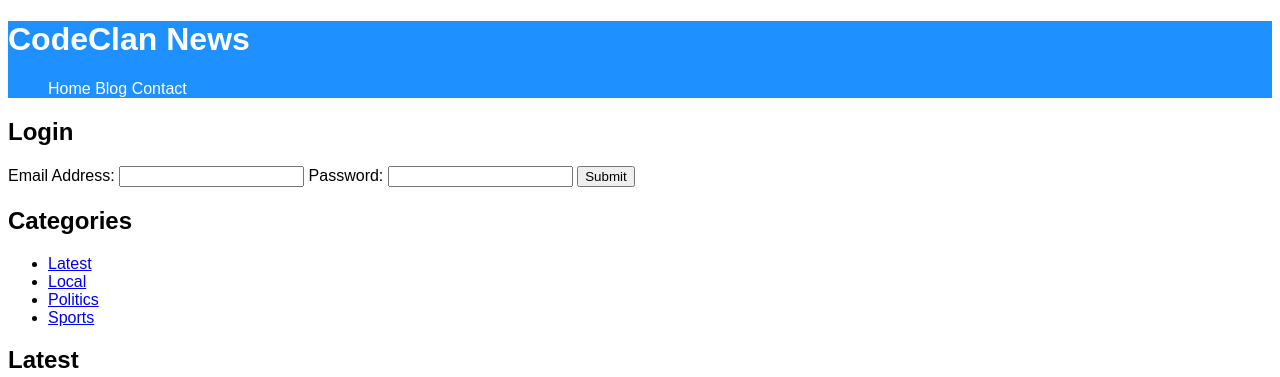
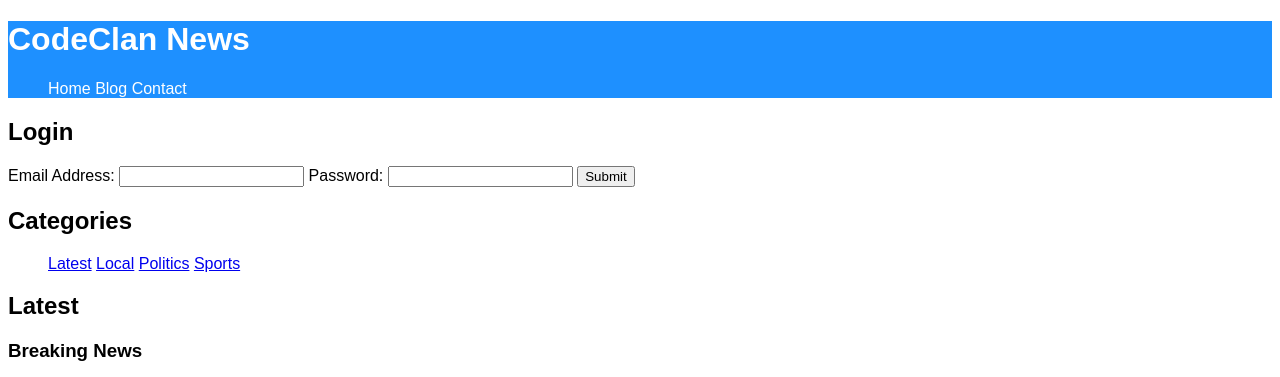
Before and after one commit to calumpetergunn/css-lab, a plain HTML site: page index.html in a window 1280 px wide. Shown: the top 377 px of the page. Drawn offline with Linux system fonts and the light colour scheme; grey boxes are pictures that could not be loaded.

Commit message:
sure why not

```diff
--- a/style.css
+++ b/style.css
@@ -7,9 +7,10 @@ header {
     color: white
 }
 
-header > nav > ul > li {
+li {
     list-style: none;
     display: inline;
+
 }
 
 header > nav > ul > li > a {
```
